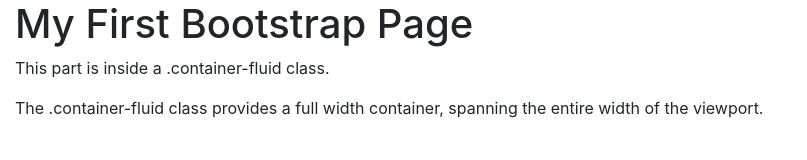
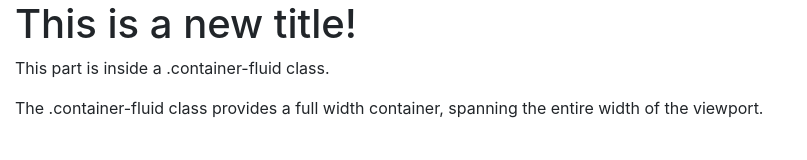
Before and after one commit to NafisaHu/wetai-website, a plain HTML site: page index.html in a window 1280 px wide. Shown: the whole page, without its empty margins (0-807 px from the left). Drawn offline with nearby package versions, Linux system fonts and the light colour scheme.

Commit message:
Update index.html

```diff
--- a/index.html
+++ b/index.html
@@ -12,7 +12,7 @@
 <body>
 
 <div class="container-fluid">
-  <h1>My First Bootstrap Page</h1>
+  <h1>This is a new title!</h1>
   <p>This part is inside a .container-fluid class.</p>
   <p>The .container-fluid class provides a full width container, spanning the entire width of the viewport.</p>
 </div>
```
